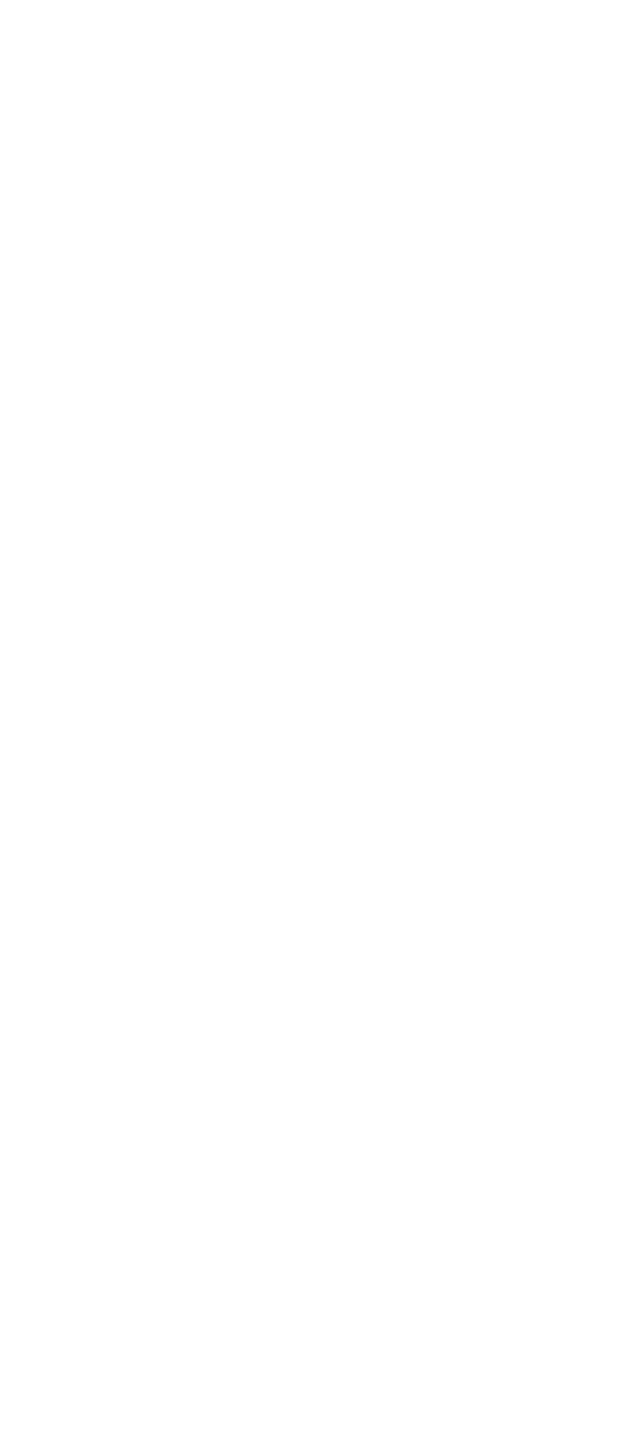
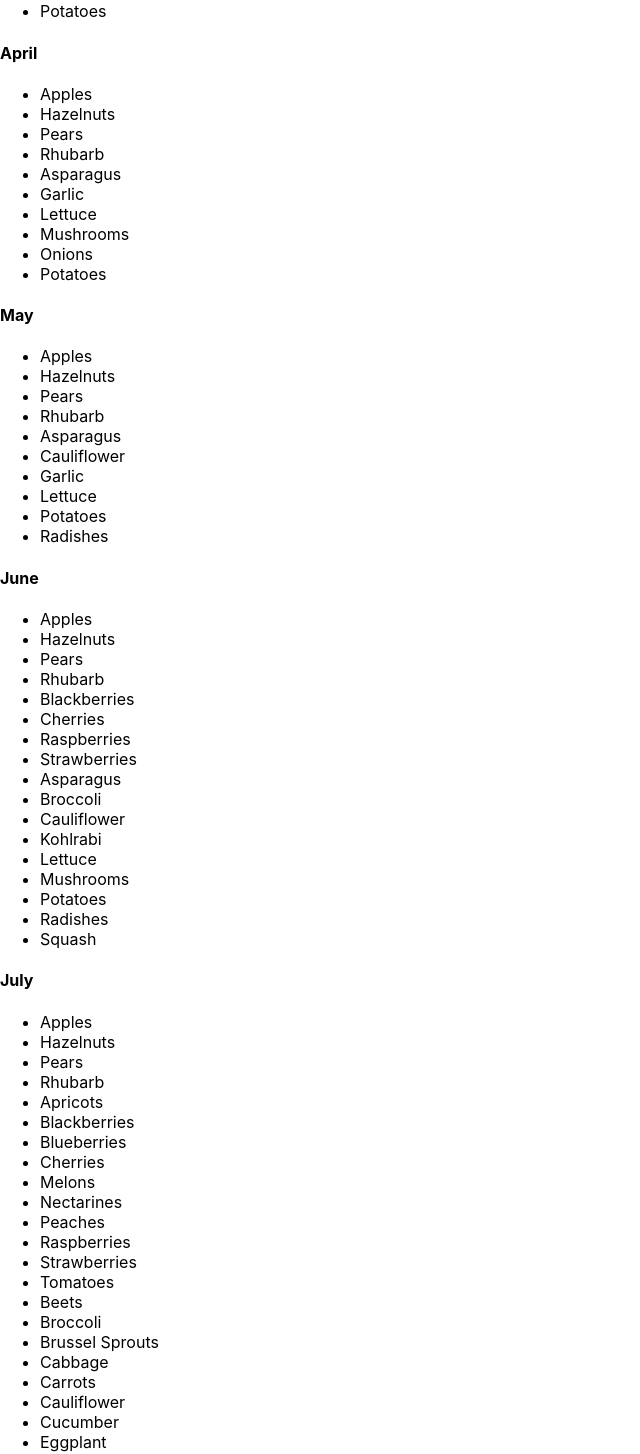
Before and after one commit to vanmars/avery-organics, a React (Create React App) app: page / in a window 1280 px wide. Shown: the part 1700-3154 px from the top of the page, without its empty margins (0-640 px from the left). Before the commit the page ends 1093 px from the top, so only its background shows below. Built offline with nearby package versions, Linux system fonts and the light colour scheme.

Commit message:
Add ProductList and Month components

```diff
--- a/src/components/Day.js
+++ b/src/components/Day.js
@@ -1,6 +1,5 @@
 import React from 'react';
 import PropTypes from 'prop-types';
-
 
 function Day(props){
   return(
--- /dev/null
+++ b/src/components/Month.js
@@ -0,0 +1,22 @@
+import React from 'react';
+import PropTypes from 'prop-types';
+
+function Month(props) {
+  return(
+    <React.Fragment>
+      <h4>{props.name}</h4>
+      <ul>
+        {props.selection.map((product) =>
+          <li>{product}</li>
+        )}
+       </ul>
+    </React.Fragment>
+  )
+}
+
+Month.propTypes = {
+  name: PropTypes.string,
+  selection: PropTypes.arrayOf(PropTypes.string)
+}
+
+export default Month;
--- a/src/components/ProductList.js
+++ b/src/components/ProductList.js
@@ -1,8 +1,286 @@
 import React from 'react';
+import Month from './Month';
 
+const availableProduce = [
+  {
+     month: "January",
+     selection: [
+        "Apples",
+        "Hazelnuts",
+        "Pears",
+        "Garlic",
+        "Mushrooms",
+        "Onions",
+        "Potatoes",
+        "Turnips"
+     ]
+  },
+  {
+     month: "February",
+     selection: [
+        "Apples",
+        "Hazelnuts",
+        "Pears",
+        "Garlic",
+        "Mushrooms",
+        "Onions",
+        "Potatoes"
+     ]
+  },
+  {
+     month: "March",
+     selection: [
+        "Apples",
+        "Hazelnuts",
+        "Pears",
+        "Rhubarb",
+        "Garlic",
+        "Mushrooms",
+        "Onions",
+        "Potatoes"
+     ]
+  },
+  {
+     month: "April",
+     selection: [
+        "Apples",
+        "Hazelnuts",
+        "Pears",
+        "Rhubarb",
+        "Asparagus",
+        "Garlic",
+        "Lettuce",
+        "Mushrooms",
+        "Onions",
+        "Potatoes"
+     ]
+  },
+  {
+     month: "May",
+     selection: [
+        "Apples",
+        "Hazelnuts",
+        "Pears",
+        "Rhubarb",
+        "Asparagus",
+        "Cauliflower",
+        "Garlic",
+        "Lettuce",
+        "Potatoes",
+        "Radishes"
+     ]
+  },
+  {
+     month: "June",
+     selection: [
+        "Apples",
+        "Hazelnuts",
+        "Pears",
+        "Rhubarb",
+        "Blackberries",
+        "Cherries",
+        "Raspberries",
+        "Strawberries",
+        "Asparagus",
+        "Broccoli",
+        "Cauliflower",
+        "Kohlrabi",
+        "Lettuce",
+        "Mushrooms",
+        "Potatoes",
+        "Radishes",
+        "Squash"
+     ]
+  },
+  {
+     month: "July",
+     selection: [
+        "Apples",
+        "Hazelnuts",
+        "Pears",
+        "Rhubarb",
+        "Apricots",
+        "Blackberries",
+        "Blueberries",
+        "Cherries",
+        "Melons",
+        "Nectarines",
+        "Peaches",
+        "Raspberries",
+        "Strawberries",
+        "Tomatoes",
+        "Beets",
+        "Broccoli",
+        "Brussel Sprouts",
+        "Cabbage",
+        "Carrots",
+        "Cauliflower",
+        "Cucumber",
+        "Eggplant",
+        "Garlic",
+        "Green Beans",
+        "Kohlrabi",
+        "Lettuce",
+        "Mushrooms",
+        "Potatoes",
+        "Radishes",
+        "Squash",
+        "Turnips"
+     ]
+  },
+  {
+     month: "August",
+     selection: [
+        "Apples",
+        "Apricots",
+        "Blackberries",
+        "Blueberries",
+        "Cherries",
+        "Melons",
+        "Nectarines",
+        "Peaches",
+        "Pears",
+        "Plums",
+        "Raspberries",
+        "Rhubarb",
+        "Strawberries",
+        "Tomatoes",
+        "Beets",
+        "Broccoli",
+        "Brussel Sprouts",
+        "Cabbage",
+        "Carrots",
+        "Cauliflower",
+        "Corn",
+        "Cucumber",
+        "Eggplant",
+        "Garlic",
+        "Green Beans",
+        "Kohlrabi",
+        "Lettuce",
+        "Mushrooms",
+        "Onions",
+        "Peas",
+        "Peppers",
+        "Potatoes",
+        "Radishes",
+        "Squash",
+        "Turnips"
+     ]
+  },
+  {
+     month: "September",
+     selection: [
+        "Apples",
+        "Blueberries",
+        "Grapes",
+        "Melons",
+        "Peaches",
+        "Pears",
+        "Plums",
+        "Raspberries",
+        "Tomatoes",
+        "Broccoli",
+        "Brussel Sprouts",
+        "Cabbage",
+        "Carrots",
+        "Cauliflower",
+        "Corn",
+        "Cucumber",
+        "Eggplant",
+        "Garlic",
+        "Green Beans",
+        "Kohlrabi",
+        "Lettuce",
+        "Mushrooms",
+        "Onions",
+        "Peas",
+        "Peppers",
+        "Potatoes",
+        "Radishes",
+        "Squash",
+        "Turnips"
+     ]
+  },
+  {
+     month: "October",
+     selection: [
+        "Apples",
+        "Grapes",
+        "Hazelnuts",
+        "Melons",
+        "Peaches",
+        "Pears",
+        "Tomatoes",
+        "Broccoli",
+        "Brussel Sprouts",
+        "Cabbage",
+        "Carrots",
+        "Cauliflower",
+        "Corn",
+        "Cucumber",
+        "Eggplant",
+        "Garlic",
+        "Green Beans",
+        "Kohlrabi",
+        "Lettuce",
+        "Mushrooms",
+        "Onions",
+        "Peas",
+        "Peppers",
+        "Potatoes",
+        "Pumpkins",
+        "Radishes",
+        "Squash",
+        "Turnips"
+     ]
+  },
+  {
+     month: "November",
+     selection: [
+        "Apples",
+        "Hazelnuts",
+        "Pears",
+        "Broccoli",
+        "Carrots",
+        "Cauliflower",
+        "Garlic",
+        "Mushrooms",
+        "Onions",
+        "Potatoes",
+        "Squash",
+        "Turnips"
+     ]
+  },
+  {
+     month: "December",
+     selection: [
+        "Apples",
+        "Hazelnuts",
+        "Pears",
+       "Broccoli",
+        "Carrots",
+        "Cauliflower",
+        "Garlic",
+        "Mushrooms",
+        "Onions",
+        "Potatoes",
+        "Turnips"
+     ]
+  }
+];
 function ProductList(){
   return(
-    <h3>Seasonal Produce</h3>
+    <React.Fragment>
+      <h3>Seasonal Produce</h3>
+      {availableProduce.map((month, index) =>
+         <Month
+         name={month.month}
+         selection={month.selection}
+         key={index}
+       />
+      )}
+      </React.Fragment>
   );
 }
 
```
